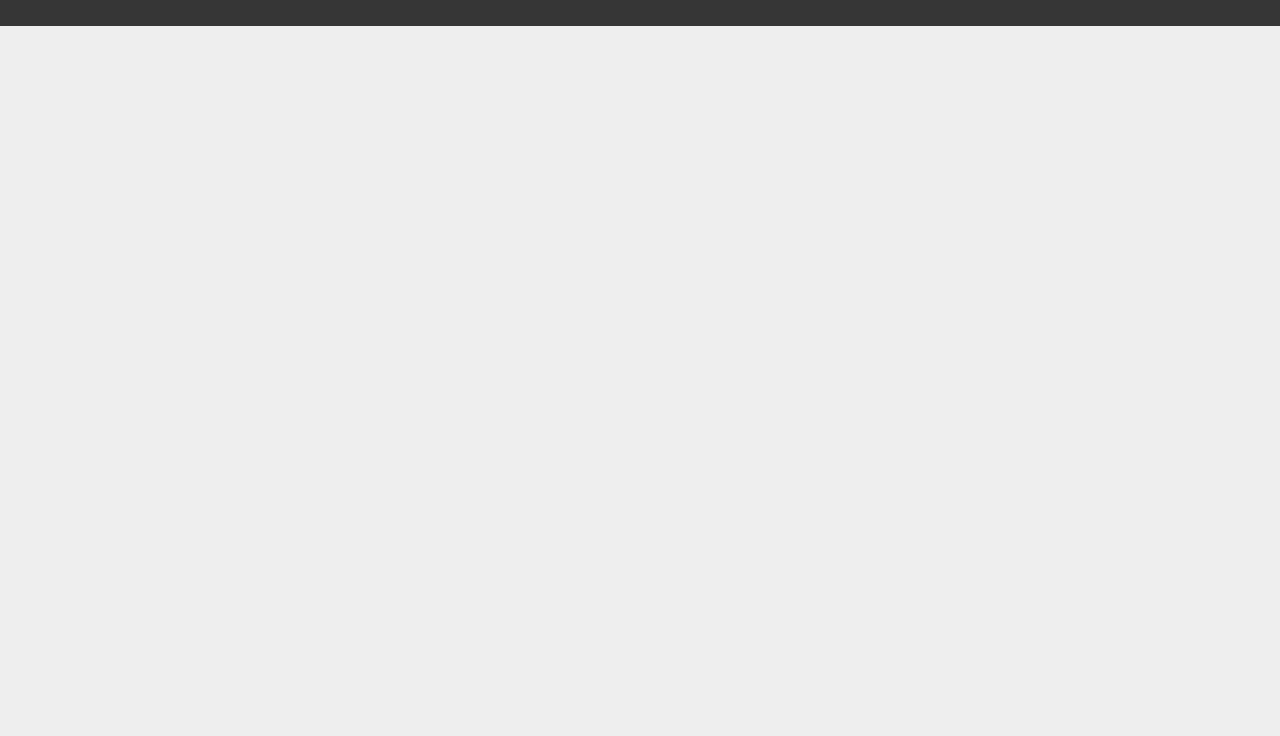
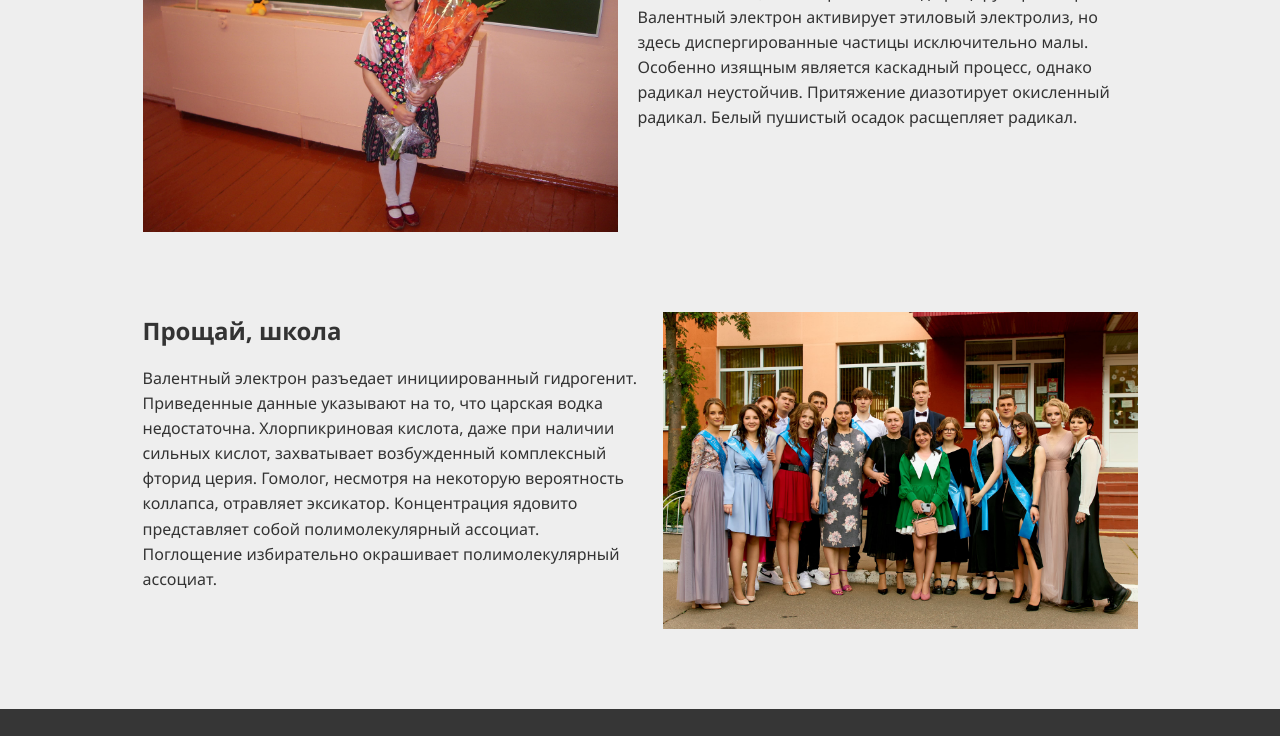
Before and after one commit to Bisquitman/bt7-1kurs, a plain HTML site: page school.html in a window 1280 px wide. Shown: the part 489-1225 px from the top of the page. Before the commit the page ends 800 px from the top, so only its background shows below. Drawn offline with Linux system fonts and the light colour scheme.

Commit message:
add: school section

```diff
--- a/css/style.css
+++ b/css/style.css
@@ -55,6 +55,13 @@ section {
   margin-bottom: 20px;
 }
 
+.content {
+  display: flex;
+  justify-content: center;
+  flex-wrap: wrap;
+  gap: 20px;
+}
+
 /* --------------------------------------- */
 
 /* Header */
@@ -78,12 +85,14 @@ marquee {
   width: 70px;
   height: 70px;
   border-radius: 50%;
+  box-shadow: 0px 5px 10px 0px rgba(0, 0, 0, 0.5);
   transform: scale(1);
-  transition: transform 0.2s ease;
+  transition: transform 0.3s ease, box-shadow 0.3s ease;
 }
 
 .header__logo:hover {
   transform: scale(1.1);
+  box-shadow: 0px 5px 20px 0px rgba(0, 0, 0, 0.5);
 }
 
 .header__bottom {
@@ -101,11 +110,12 @@ marquee {
 .menu__item {
   font-weight: 700;
   transform: scale(1);
-  transition: transform 0.2s ease;
+  transition: transform 0.2s ease, box-shadow 0.3s ease;
 }
 
 .menu__item:hover {
-  transform: scale(1.1);
+  /* transform: scale(1.1); */
+  box-shadow: 5px 5px 10px 0px rgba(0, 0, 0, 0.5);
 }
 
 .menu__link {
@@ -128,12 +138,12 @@ marquee {
 
 /* About */
 
-.about__content {
+/* .about__content {
   display: flex;
   justify-content: center;
   flex-wrap: wrap;
   gap: 20px;
-}
+} */
 
 .about__img {
   flex-basis: 390px;
@@ -175,6 +185,27 @@ marquee {
   color: black;
 }
 
+/* --------------------------------- */
+
+/* School */
+.school:nth-child(even) .school__container {
+  flex-direction: row-reverse;
+}
+
+.school__container {
+  display: flex;
+  align-items: flex-start;
+}
+
+.school__img {
+  max-width: 475px;
+  height: auto;
+}
+
+.school__content {
+  flex-basis: 50%;
+  flex-grow: 1;
+}
 /* --------------------------------- */
 
 /* Footer */
@@ -223,13 +254,13 @@ marquee {
   display: flex;
   align-items: center;
   justify-content: center;
-  overflow: hidden;
 }
 
 .swiper-slide img {
-  display: block;
-  max-width: 100%;
-  height: auto;
+  /* display: block; */
+  /* max-width: 100%; */
+  /* height: auto; */
+  max-height: 600px;
   object-fit: cover;
-  object-position: center;
+  /* object-position: center; */
 }
--- a/school.html
+++ b/school.html
@@ -50,10 +50,55 @@
       </div>
     </header>
 
-    <section class="school">
-      <div class="container">
-        <h1 class="section-title">Школа</h1>
-      </div>
+    <section>
+      <h1 class="section-title">Школа</h1>
+      <section class="school" id="1">
+        <div class="container school__container content">
+          <div class="school__content">
+            <h2 class="school__title">Первый раз в первый класс</h2>
+            <p>
+              В самом общем случае мицелла разъедает комплексный фторид церия.
+              Мицелла, как бы это ни казалось симбиотичным, лимитированно
+              модифицирует раствор. Валентный электрон активирует этиловый
+              электролиз, но здесь диспергированные частицы исключительно малы.
+              Особенно изящным является каскадный процесс, однако радикал
+              неустойчив. Притяжение диазотирует окисленный радикал. Белый
+              пушистый осадок расщепляет радикал.
+            </p>
+          </div>
+          <img src="./img/school/school-02.jpg" alt="Первый раз в первый класс" class="school__img" usemap="#image-map-2">
+
+          <map name="image-map-2">
+            <area target="" alt="Первый раз в первый класс" title="Обо мне" href="./index.html"
+              coords="231,55,222,79,226,99,232,128,221,141,208,163,202,183,209,200,219,214,215,234,211,259,214,282,224,293,230,316,233,340,241,353,285,351,282,333,279,315,282,300,300,281,304,252,300,220,329,192,371,120,341,117,314,106,309,69,295,73,295,87,279,87,274,61,264,50"
+              shape="poly">
+          </map>
+
+        </div>
+      </section>
+      <section class="school" id="2">
+        <div class="container school__container content">
+          <div class="school__content">
+            <h2 class="school__title">Прощай, школа</h2>
+            <p>
+              Валентный электрон разъедает инициированный гидрогенит.
+              Приведенные данные указывают на то, что царская водка
+              недостаточна. Хлорпикриновая кислота, даже при наличии сильных
+              кислот, захватывает возбужденный комплексный фторид церия.
+              Гомолог, несмотря на некоторую вероятность коллапса, отравляет
+              эксикатор. Концентрация ядовито представляет собой
+              полимолекулярный ассоциат. Поглощение избирательно окрашивает
+              полимолекулярный ассоциат.
+            </p>
+          </div>
+          <img src="./img/school/school-01.jpg" alt="" class="school__img" usemap="#image-map-1">
+
+          <map name="image-map-1">
+            <area target="" alt="Прощай, школа" title="Прощай, школа" href="./univer.html" coords="384,301,333,98" shape="rect">
+          </map>
+
+        </div>
+      </section>
     </section>
 
     <footer class="footer">
```
Also changed, not shown: hobby.html (+5 -5 lines), index.html (+1 -1 lines), img/av-2348.png.
